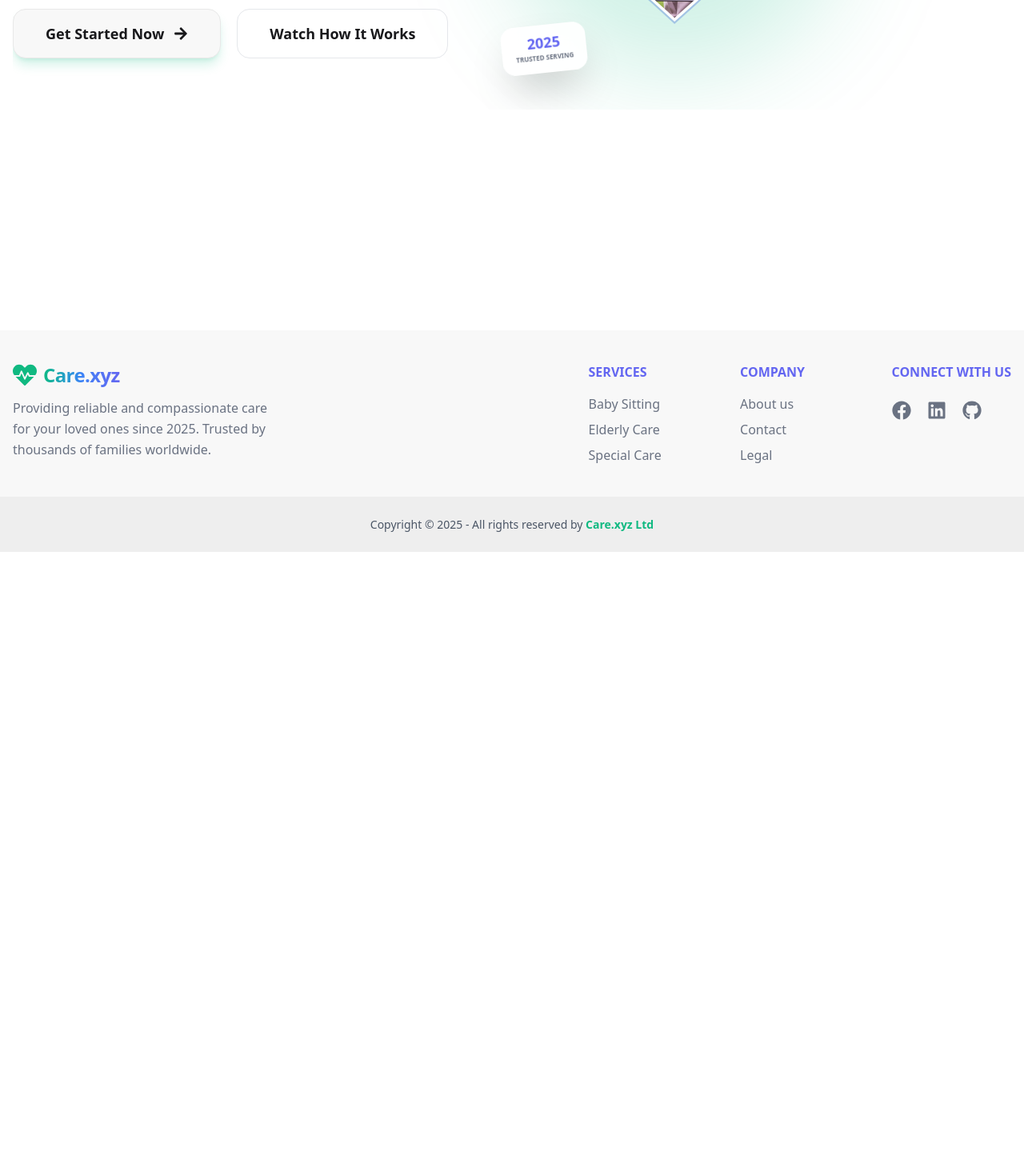
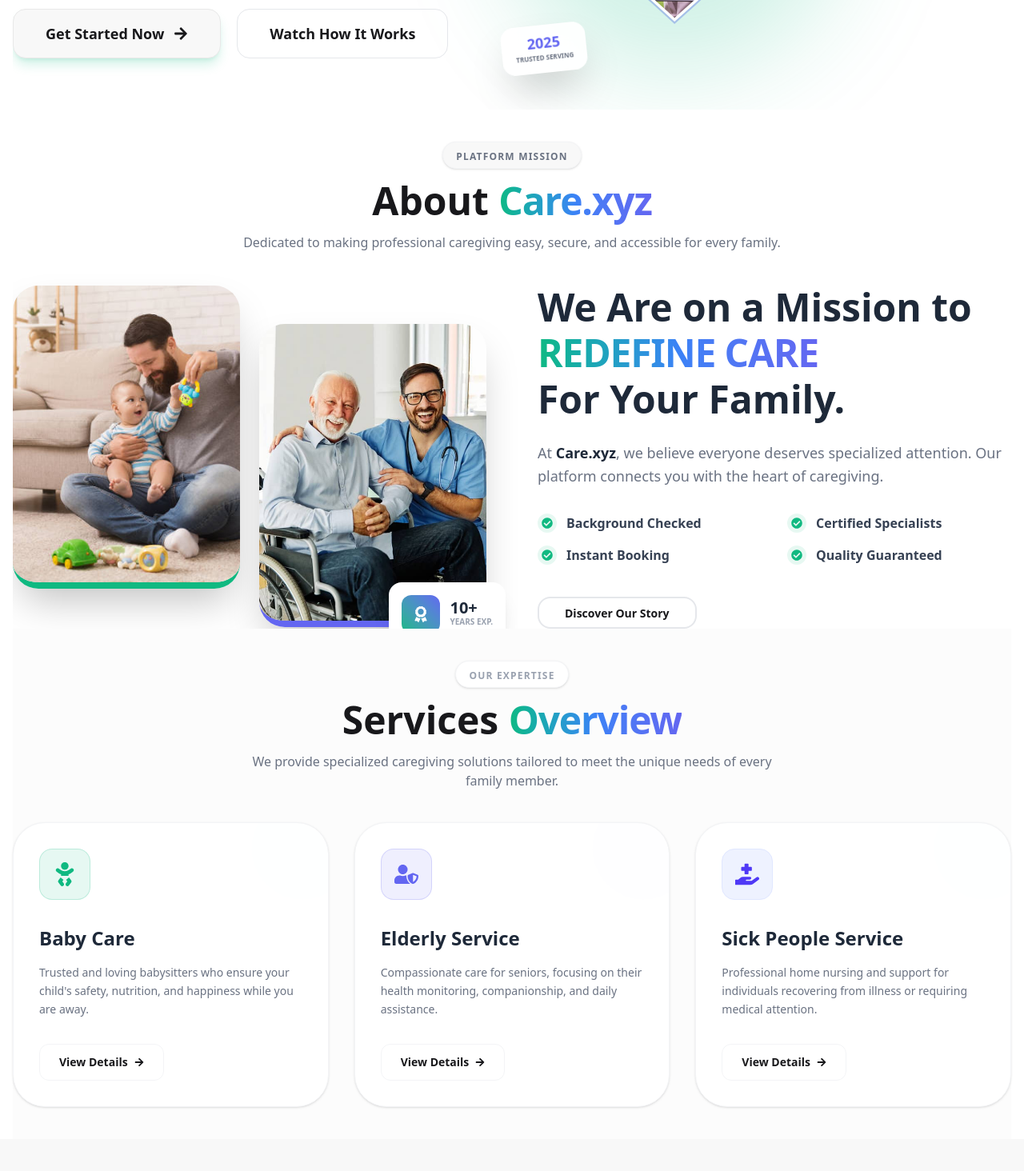
Before and after one commit to siam-khan-alt/care-xyz, a Next.js app: page / in a window 1280 px wide. Shown: the part 460-1924 px from the top of the page at 80% size. Before the commit the page ends 1150 px from the top, so only its background shows below. Built offline with nearby package versions, Linux system fonts and the light colour scheme.

Commit message:
add about and services overview section in home page

```diff
--- a/src/app/page.jsx
+++ b/src/app/page.jsx
@@ -1,11 +1,15 @@
 "use client";
+import About from '@/componants/Home/About';
 import Hero from '@/componants/Home/Hero';
+import ServicesHome from '@/componants/Home/ServicesHome';
 import React from 'react';
 
 const Home = () => {
   return (
     <div className='min-h-screen container mx-auto px-4'>
      <Hero/>
+     <About/>
+     <ServicesHome/>
     </div>
   );
 };
--- /dev/null
+++ b/src/componants/Home/About.jsx
@@ -0,0 +1,77 @@
+"use client";
+import { FaCheckCircle, FaAward } from "react-icons/fa";
+
+const About = () => {
+  return (
+    <section className="pt-10 bg-base-100 overflow-hidden">
+        <div className="text-center max-w-2xl mx-auto mb-10">
+          <div className="inline-block px-4 py-1 rounded-full bg-base-200 shadow-sm border border-gray-100 mb-4">
+            <span className="text-xs font-bold uppercase tracking-widest text-gray-500">Platform Mission</span>
+          </div>
+          <h2 className="text-3xl md:text-5xl font-black mb-4">
+            About <span className="heading-gradient">Care.xyz</span>
+          </h2>
+          <p className="text-gray-500 font-medium">
+            Dedicated to making professional caregiving easy, secure, and accessible for every family.
+          </p>
+        </div>
+
+        <div className="flex flex-col lg:flex-row items-center gap-16">
+          <div className="lg:w-1/2 relative">
+            <div className="grid grid-cols-2 gap-6 relative z-10">
+              <div className="relative group">
+                <img
+                  src="/babyImage.jpg"
+                  alt="Child Care"
+                  className="rounded-[2rem] shadow-2xl w-full aspect-[3/4] object-cover border-b-8 border-primary transition-transform duration-500 group-hover:scale-95"
+                />
+              </div>
+              <div className="relative group pt-12">
+                <img
+                  src="/elderImage.jpg"
+                  alt="Elderly Care"
+                  className="rounded-[2rem] shadow-2xl w-full aspect-[3/4] object-cover border-b-8 border-secondary transition-transform duration-500 group-hover:scale-95"
+                />
+                <div className="absolute -bottom-6 -right-6 bg-white p-4 rounded-2xl shadow-xl flex items-center gap-3">
+                  <div className="w-12 h-12 rounded-xl bg-gradient-to-tr from-primary to-secondary flex items-center justify-center text-white text-xl">
+                    <FaAward />
+                  </div>
+                  <div>
+                    <p className="text-xl font-bold leading-none text-gray-800">10+</p>
+                    <p className="text-[10px] uppercase font-bold text-gray-400">Years Exp.</p>
+                  </div>
+                </div>
+              </div>
+            </div>
+            <div className="absolute -z-10 top-1/2 left-1/2 -translate-x-1/2 -translate-y-1/2 w-[120%] h-[120%] bg-primary/5 blur-[120px] rounded-full"></div>
+          </div>
+
+          <div className="lg:w-1/2">
+            <h2 className="text-4xl md:text-5xl font-black mb-6 leading-[1.2] text-gray-800">
+              We Are on a Mission to <br />
+              <span className="heading-gradient uppercase">Redefine Care</span> <br />
+              For Your Family.
+            </h2>
+            <p className="text-gray-500 text-lg mb-8 leading-relaxed">
+              At <span className="font-bold text-gray-800">Care.xyz</span>, we believe everyone deserves specialized attention. Our platform connects you with the heart of caregiving.
+            </p>
+            <div className="grid sm:grid-cols-2 gap-y-4 gap-x-8 mb-10">
+              {["Background Checked", "Certified Specialists", "Instant Booking", "Quality Guaranteed"].map((feature, index) => (
+                <div key={index} className="flex items-center gap-3 group">
+                  <div className="w-6 h-6 rounded-full bg-primary/10 flex items-center justify-center group-hover:bg-primary transition-colors">
+                    <FaCheckCircle className="text-primary group-hover:text-white text-sm" />
+                  </div>
+                  <span className="font-bold text-gray-700">{feature}</span>
+                </div>
+              ))}
+            </div>
+            <button className="btn btn-ghost border-2 border-gray-200 hover:border-primary hover:text-primary rounded-2xl px-8 font-black">
+              Discover Our Story
+            </button>
+          </div>
+        </div>
+    </section>
+  );
+};
+
+export default About;
--- /dev/null
+++ b/src/componants/Home/ServicesHome.jsx
@@ -0,0 +1,81 @@
+"use client";
+import Link from "next/link";
+import { FaBaby, FaUserShield, FaHandHoldingMedical, FaArrowRight } from "react-icons/fa";
+
+const ServicesHome = () => {
+  const services = [
+    {
+      id: "baby-care",
+      title: "Baby Care",
+      desc: "Trusted and loving babysitters who ensure your child's safety, nutrition, and happiness while you are away.",
+      icon: <FaBaby />,
+      color: "text-primary bg-primary/10 border-primary/20",
+      btnStyle: "hover:bg-primary hover:text-white"
+    },
+    {
+      id: "elderly-care",
+      title: "Elderly Service",
+      desc: "Compassionate care for seniors, focusing on their health monitoring, companionship, and daily assistance.",
+      icon: <FaUserShield />,
+      color: "text-secondary bg-secondary/10 border-secondary/20",
+      btnStyle: "hover:bg-secondary hover:text-white"
+    },
+    {
+      id: "sick-care",
+      title: "Sick People Service",
+      desc: "Professional home nursing and support for individuals recovering from illness or requiring medical attention.",
+      icon: <FaHandHoldingMedical />,
+      color: "text-indigo-600 bg-indigo-50 border-indigo-100",
+      btnStyle: "hover:bg-indigo-600 hover:text-white"
+    },
+  ];
+
+  return (
+    <section className="py-10 bg-base-200/40">
+        <div className="text-center max-w-2xl mx-auto mb-10">
+          <div className="inline-block px-4 py-1 rounded-full bg-white shadow-sm border border-gray-100 mb-4">
+            <span className="text-xs font-bold uppercase tracking-widest text-gray-400">Our Expertise</span>
+          </div>
+          <h2 className="text-3xl md:text-5xl font-black mb-4">
+            Services <span className="heading-gradient">Overview</span>
+          </h2>
+          <p className="text-gray-500 font-medium">
+            We provide specialized caregiving solutions tailored to meet the unique needs of every family member.
+          </p>
+        </div>
+
+        <div className="grid md:grid-cols-3 gap-8">
+          {services.map((service) => (
+            <div
+              key={service.id}
+              className="group relative bg-white p-8 rounded-[2.5rem] shadow-sm border border-gray-100 transition-all duration-500 hover:shadow-2xl hover:-translate-y-2 overflow-hidden"
+            >
+              <div className={`absolute -right-8 -top-8 w-32 h-32 rounded-full opacity-[0.03] transition-transform duration-700 group-hover:scale-150 ${service.color.split(' ')[1]}`}></div>
+
+              <div className={`w-16 h-16 rounded-2xl flex items-center justify-center text-3xl mb-8 border transition-transform duration-500 group-hover:rotate-6 ${service.color}`}>
+                {service.icon}
+              </div>
+
+              <h3 className="text-2xl font-bold mb-4 text-gray-800">
+                {service.title}
+              </h3>
+
+              <p className="text-gray-500 text-sm leading-relaxed mb-8">
+                {service.desc}
+              </p>
+
+              <Link
+                href={`/services/${service.id}`}
+                className={`inline-flex items-center gap-2 font-bold text-sm py-3 px-6 rounded-xl border border-gray-100 transition-all duration-300 ${service.btnStyle}`}
+              >
+                View Details
+                <FaArrowRight className="text-xs transition-transform duration-300 group-hover:translate-x-1" />
+              </Link>
+            </div>
+          ))}
+        </div>
+    </section>
+  );
+};
+
+export default ServicesHome;
```
Also changed, not shown: public/babyImage.jpg (added), public/elderImage.jpg (added).
